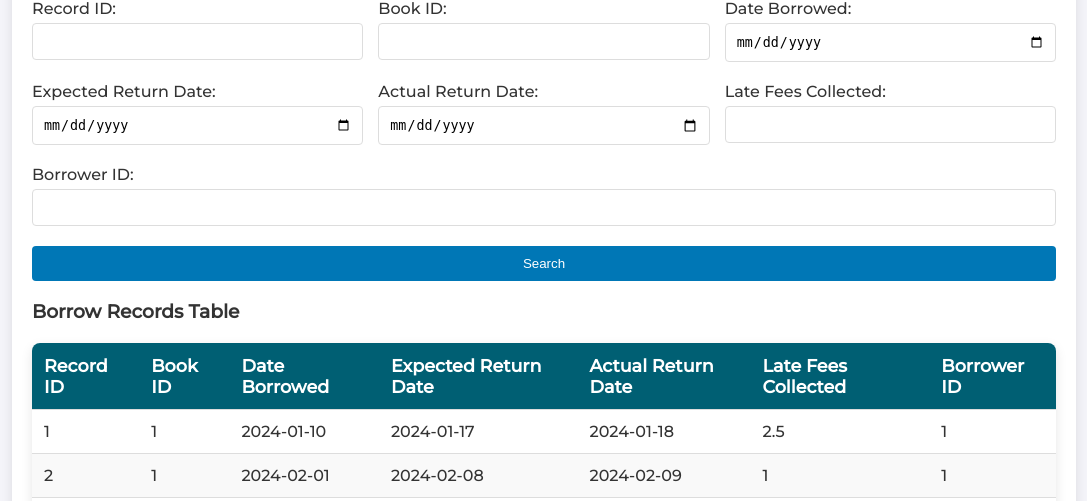
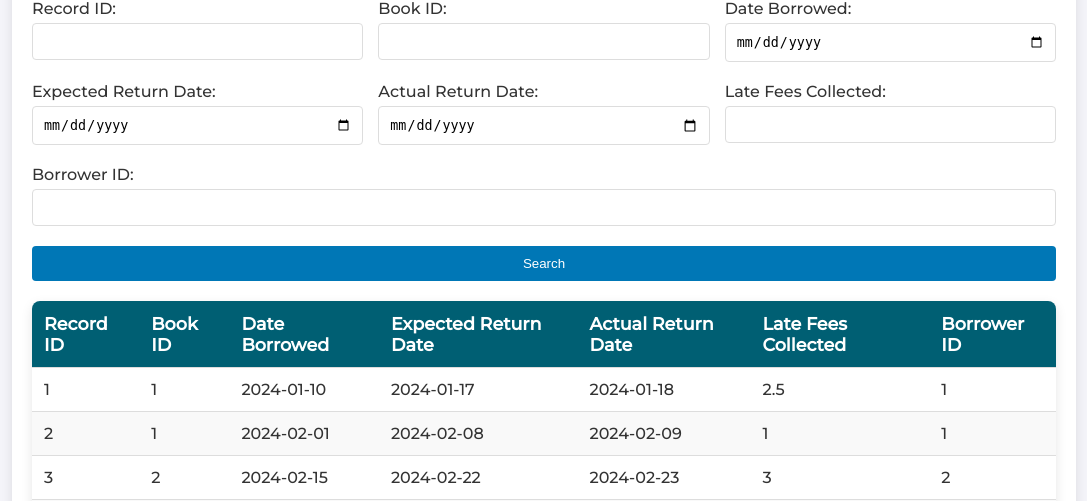
Before and after one commit to markcelemen/harvard-cs50x-final-project, a Flask app: page /borrowrecords in a window 1280 px wide. Shown: the part 273-774 px from the top of the page, without its empty margins (96-1183 px from the left). Run offline with Flask 3, Linux system fonts and the light colour scheme; some libraries are stand-ins or nearby versions.

Commit message:
removed header for table

```diff
--- a/templates/borrowrecords.html
+++ b/templates/borrowrecords.html
@@ -25,7 +25,6 @@
     </form>
 
     <!-- Borrow Records Table -->
-    <h3>Borrow Records Table</h3>
     <table>
         <thead>
             <tr>
```
